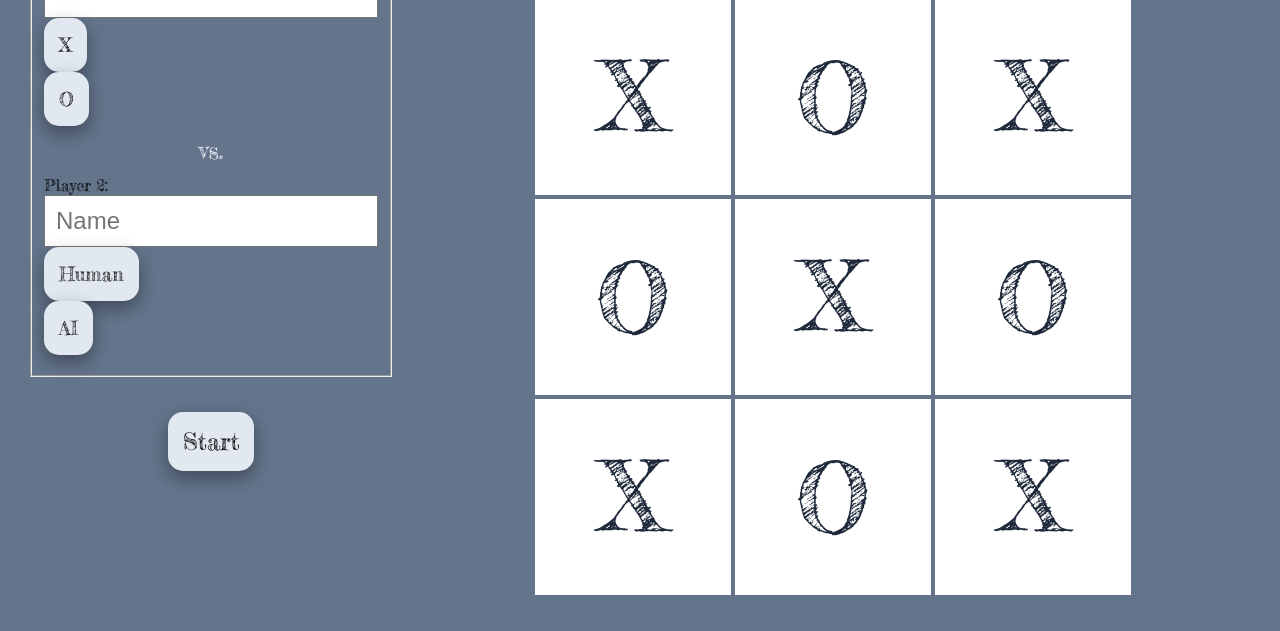
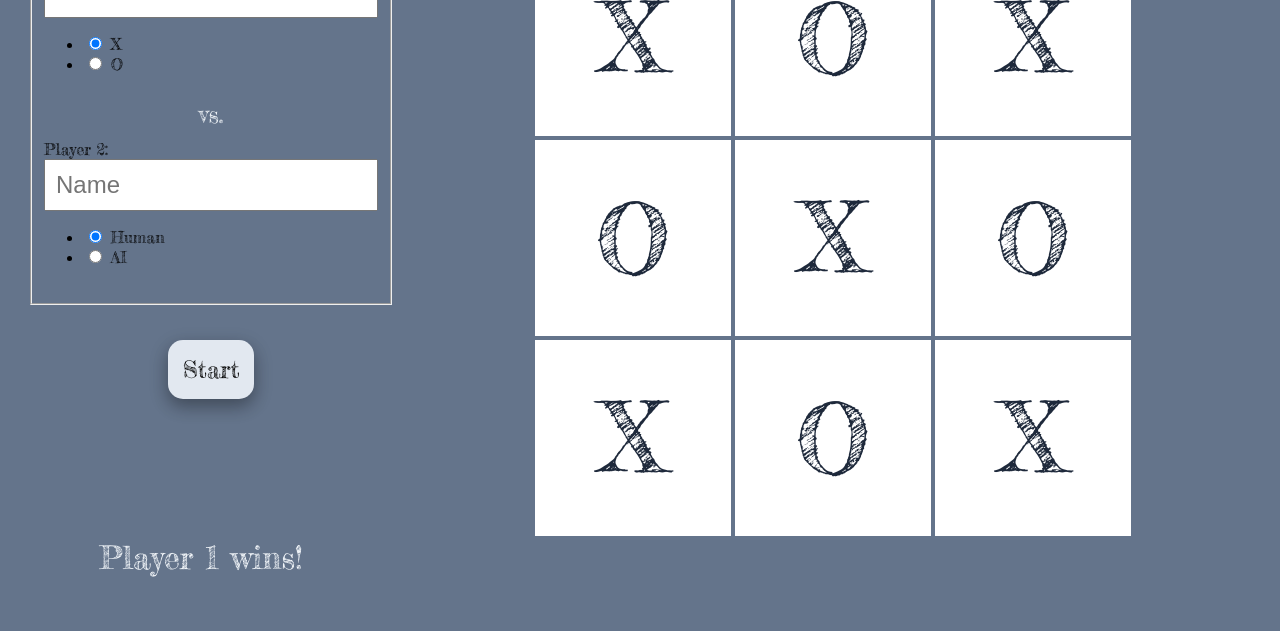
Before and after one commit to Selenityy/Tic-Tac-Toe, a website: page index.html in a window 1280 px wide. Shown: the part 169-800 px from the top of the page. Drawn offline with Linux system fonts and the light colour scheme.

Commit message:
Rearranged the title, text display, form box and grid to be outlined better with css grid

```diff
--- a/index.html
+++ b/index.html
@@ -7,35 +7,56 @@
   </head>
   <body>
     <div id="title">Tic Tac Toe</div>
+    <div class="text_display">Player 1 wins!</div>
     <div id="left_body">
       <div id="mode_box">
         <fieldset id="player_selection">
           <form name="myForm" id="myForm" action="" method="GET">
-            <label for="playerName">Player 1: </label>
+            <label id="playerOne" for="playerName1">Player 1: </label>
             <input
               type="text"
               class="players"
-              id="playerName"
-              name="playerName"
+              id="playerName1"
+              name="playerName1"
               placeholder="Name"
               pattern="^[a-zA-Z0-9_.-]*$"
             />
-            <button id="X" class="button">X</button>
-            <button id="X" class="button">O</button>
-
+            <ul id="xo">
+              <li id="x">
+                <input type="radio" id="x" name="sides" value="x" checked />
+                <label id="x" for="x">X</label>
+              </li>
+              <li id="o">
+                <input type="radio" id="o" name="sides" value="o" />
+                <label id="o" for="o">O</label>
+              </li>
+            </ul>
             <div id="vs" class="players">vs.</div>
-
-            <label for="playerName">Player 2: </label>
+            <label id="playerTwo" for="playerName2">Player 2: </label>
             <input
               type="text"
               class="players"
-              id="playerName"
-              name="playerName"
+              id="playerName2"
+              name="playerName2"
               placeholder="Name"
               pattern="^[a-zA-Z0-9_.-]*$"
             />
-            <button id="X" class="button">Human</button>
-            <button id="X" class="button">AI</button>
+            <ul id="humanAi">
+              <li id="human">
+                <input
+                  type="radio"
+                  id="human"
+                  name="type"
+                  value="human"
+                  checked
+                />
+                <label id="human" for="human">Human</label>
+              </li>
+              <li id="ai">
+                <input type="radio" id="ai" name="type" value="ai" />
+                <label id="ai" for="ai">AI</label>
+              </li>
+            </ul>
           </form>
         </fieldset>
       </div>
@@ -44,7 +65,6 @@
       </div>
     </div>
     <div id="right_body">
-      <div class="text_display">Player 1 wins!</div>
       <div id="grid_board">
         <div class="grid_child" id="grid_1">X</div>
         <div class="grid_child" id="grid_2">O</div>
```
